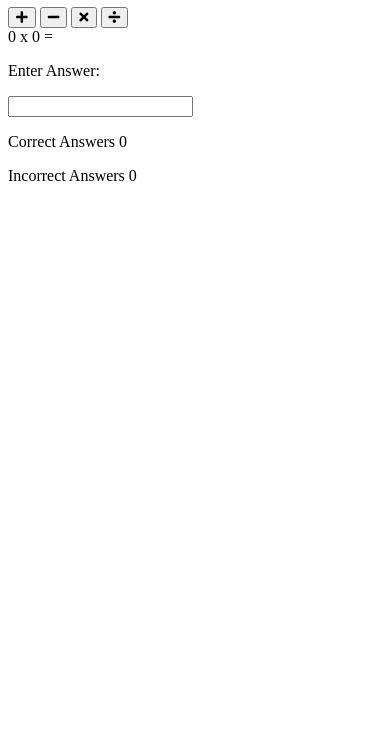
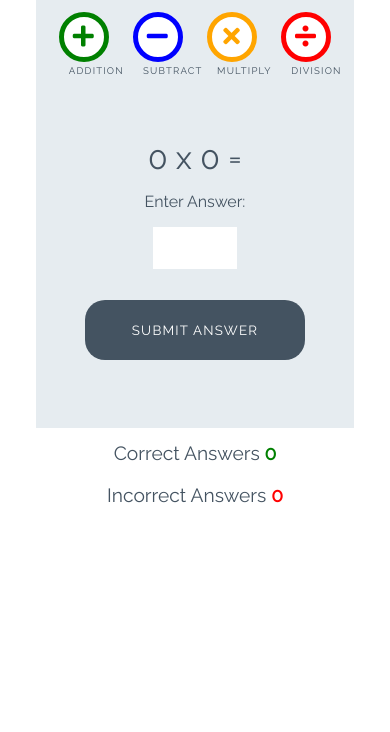
Before and after one commit to martinmib/love-math, a plain HTML site: page index.html in a window 390 px wide. Shown: the part 112-844 px from the top of the page. Drawn offline with Linux system fonts and the light colour scheme.

Commit message:
add functions to script.js

```diff
--- a/assets/css/style.css
+++ b/assets/css/style.css
@@ -1,3 +1,252 @@
+
+/* --------- Global style */
+
 body {
-    background: ;
+    background-color: white;
+    font-family: "Raleway", sans-serif;
+    color: #445361;
+    text-align: center;
 }
+
+/* --------- Heading */
+
+.heading {
+    text-align: center;
+    font-size: 2.5rem;
+}
+
+.logo {
+    height: 40px;
+    padding-right: 5px;
+}
+
+/* --------- Game layout */
+
+.game-area {
+    background-color: #E6ECF0;
+    box-sizing: border-box;
+    width: 85%;
+    height: 65vh;
+    max-height: 450px;
+    max-width: 830px;
+    margin-left: auto;
+    margin-right: auto;
+    padding: 1%;
+}
+
+.question-area {
+    width: 50%;
+    font-size: 2rem;
+    margin: auto;
+    padding: 50px 0;
+}
+
+.question-area span {
+    padding: 0 15px;
+}
+
+.score-area {
+    margin: 5px auto;
+    width: 60%;
+    font-size: 1.2rem;
+}
+
+.controls-area {
+    width: 85%;
+    margin: 30px auto;
+}
+
+#score {
+    color: green;
+    font-weight: bold;
+}
+
+#incorrect {
+    color: red;
+    font-weight: bold;
+}
+
+.answer-message {
+    display: none;
+    font-size: 1rem;
+}
+
+#answer-box {
+    border: none;
+    color: #445361;
+    display: inline-block;
+    height: 40px;
+    width: 80px;
+    font-size: 1.2rem;
+}
+
+.scores {
+    display: inline-block;
+    padding: 25px;
+}
+
+/* --------- Buttons */
+
+.btn {
+    width: 220px;
+    height: 60px;
+    font-family: "Raleway", sans-serif;
+    text-transform: uppercase;
+    letter-spacing: 1.2px;
+    color: white;
+}
+
+.btn:focus {
+    outline: none;
+}
+
+.btn--big {
+    padding-top: 10px;
+    border-radius: 50%;
+    background-color: white;
+    border: 10px solid;
+    width: 100px;
+    height: 100px;
+    font-size: 3.2rem;
+    margin: 0 30px;
+    transition: all 0.5s;
+}
+.btn--big::after{
+    content: attr(data-type);
+    font-size: 1rem;
+    color: #445361;
+    position: relative
+    left: -0.5em;
+}
+
+.btn--blue {
+    border-color: blue;
+    color: blue;
+}
+
+.btn--blue:active,
+.btn--blue:hover {
+    background-color: darkblue;
+    color: white;
+}
+
+.btn--orange {
+    border-color: orange;
+    color: orange;
+}
+
+.btn--orange:active,
+.btn--orange:hover {
+    background-color: darkorange;
+    color: white;
+}
+
+.btn--red {
+    border-color: red;
+    color: red;
+}
+
+.btn--red:active,
+.btn--red:hover {
+    background-color: darkred;
+    color: white;
+}
+
+.btn--green {
+    border-color: green;
+    color: green;
+}
+
+.btn--green:active,
+.btn--green:hover {
+    background-color: darkgreen;
+    color: white;
+}
+
+.btn--gray {
+    margin-top: 25px;
+    background-color: #445361;
+    border: 1px transparent;
+    border-radius: 20px;
+}
+
+.btn--gray:active,
+.btn--gray:hover {
+    background-color: #0d1013;
+}
+
+/* --------- Media queries */
+
+@media (max-width: 414px) {
+    .controls-area {
+        width: 100%;
+    }
+
+    .btn--big {
+        margin: 0 10px;
+        padding: 5px;
+        border: 5px solid;
+        width: 50px;
+        height: 50px;
+        font-size: 1.5rem;
+    }
+
+    .btn--big::after {
+        font-size: 0.6rem;
+        left: -0.7rem;
+    }
+
+    .question-area {
+        padding: 10% 0;
+        width: 100%;
+    }
+
+    .question-area span {
+        padding: 0;
+    }
+
+    .answer-message {
+        display: block;
+    }
+
+    #answer-box {
+        display: block;
+        margin: 0 auto;
+    }
+    .btn--gray {
+        margin-top: 0;
+    }
+
+    .score-area {
+        width: 100%;
+    }
+
+    .scores {
+        margin: 0.5em auto;
+        display: block;
+        padding: 5px;
+    }
+
+    .heading {
+        font-size: 2rem;
+    }
+}
+
+@media (max-width: 320px) {
+    .game-area {
+        height: 70vh;
+    }
+
+    .controls-area {
+        width: 75%;
+        margin: 10px auto;
+    }
+
+    .btn--big {
+        margin: 10px 10px;
+    }
+    .question-area {
+        padding: 10px 0;
+    }
+
+}
--- a/assets/js/script.js
+++ b/assets/js/script.js
@@ -1 +1,29 @@
-console.log ("Its a wrap")
+function rungame() {
+
+}
+
+function checkAnswer() {
+
+}
+
+function calculateCorrectAnswer() {
+
+}
+
+function incrementScore() {
+
+}
+
+function incrementWrongAnswer() {
+
+}
+
+function displayAdditionQuestion() {
+
+}
+function displaySubtractQuestion() {
+
+}
+function displayMultiplyQuestion() {
+
+}
--- a/index.html
+++ b/index.html
@@ -3,43 +3,54 @@
 
 <head>
     <meta charset="UTF-8">
-    <meta http-equiv="X-UA-Compatible" content="IE=edge">
     <meta name="viewport" content="width=device-width, initial-scale=1.0">
+
+    <!-- font awesome and google fonts -->
     <link rel="stylesheet" href="https://use.fontawesome.com/releases/v5.7.2/css/all.css"
         integrity="sha384-fnmOCqbTlWIlj8LyTjo7mOUStjsKC4pOpQbqyi7RrhN7udi9RwhKkMHpvLbHG9Sr" crossorigin="anonymous">
     <link href="https://fonts.googleapis.com/css?family=Raleway%7CRighteous" rel="stylesheet">
+
     <link rel="stylesheet" href="assets/css/style.css">
     <title>Document</title>
 </head>
 
 <body>
-    <h1 class="heading"> <img class="logo" src="assets/images/logo.png" alt="logo">Love Maths</h1>
+    <h1 class="heading">
+        <img class="logo" src="assets/images/logo.png" alt="logo"> Love Maths
+    </h1>
 
     <div class="game-area">
-        <div class=" controls-area">
-            <button class="btn btn- -big btn--green">
-                <i class="fas fa-plus"></i></button>
-            <button class="btn btn- -big btn--blue"><i class="fas fa-minus"></i></button>
-            <button class="btn btn- -big btn--orange"><i class="fas fa-times"></i></button>
-            <button class="btn btn- -big btn--red"><i class="fas fa-divide"></i></button>
+        <div class="controls-area">
+            <button data-type="addition" class="btn btn--big btn--green">
+                <i class="fas fa-plus"></i>
+            </button>
+            <button data-type="subtract" class="btn btn--big btn--blue">
+                <i class="fas fa-minus"></i>
+            </button>
+            <button data-type="multiply" class="btn btn--big btn--orange">
+                <i class="fas fa-times"></i>
+            </button>
+            <button data-type="division" class="btn btn--big btn--red">
+                <i class="fas fa-divide"></i>
+            </button>
         </div>
-    <div class = "question-area">
-        <span id="operandd1">0</span>
-        <span id="operator">x</span>
-        <span id="operand2">0</span>
-        <span>=</span>
-        <p class="answer-message">Enter Answer:</p>
-        <input id="answer-box" type="number">
-
+        <div class="question-area">
+            <span id="operand1">0</span>
+            <span id="operator">x</span>
+            <span id="operand2">0</span>
+            <span>=</span>
+            <p class="answer-message">Enter Answer:</p>
+            <input id="answer-box" type="number">
+        </div>
+        <button data-type="submit" class="btn btn--gray">Submit Answer</button>
     </div>
 
-    </div>
     <div class="score-area">
-        <p class="scores"> Correct Answers <span id="score">0</span></p>
-        <p class="scores"> Incorrect Answers <span id="incorrect">0</span></p>
+        <p class="scores">Correct Answers <span id="score">0</span></p>
+        <p class="scores">Incorrect Answers <span id="incorrect">0</span></p>
     </div>
 
-    <script src="assets/js/script.js"> </script>
+    <script src="assets/js/script.js"></script>
 </body>
 
 </html>
```
